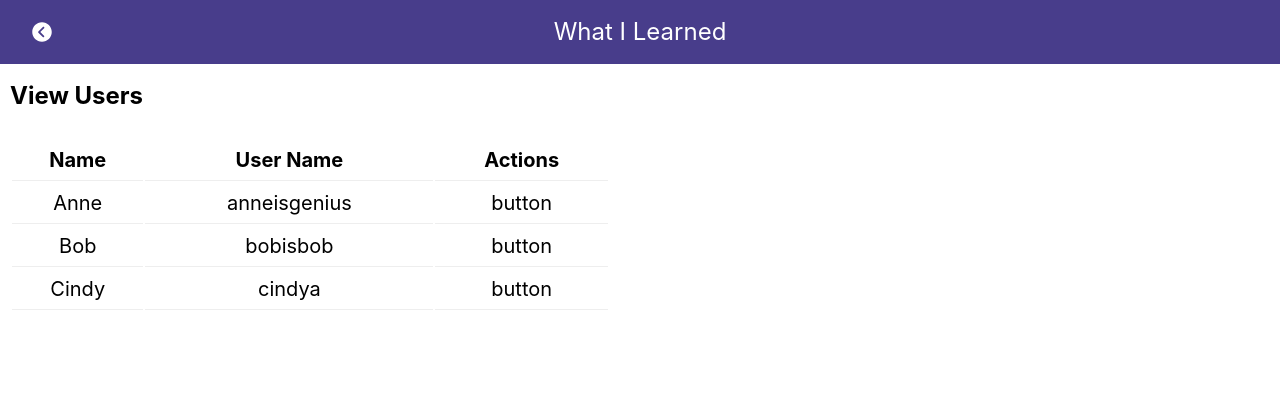
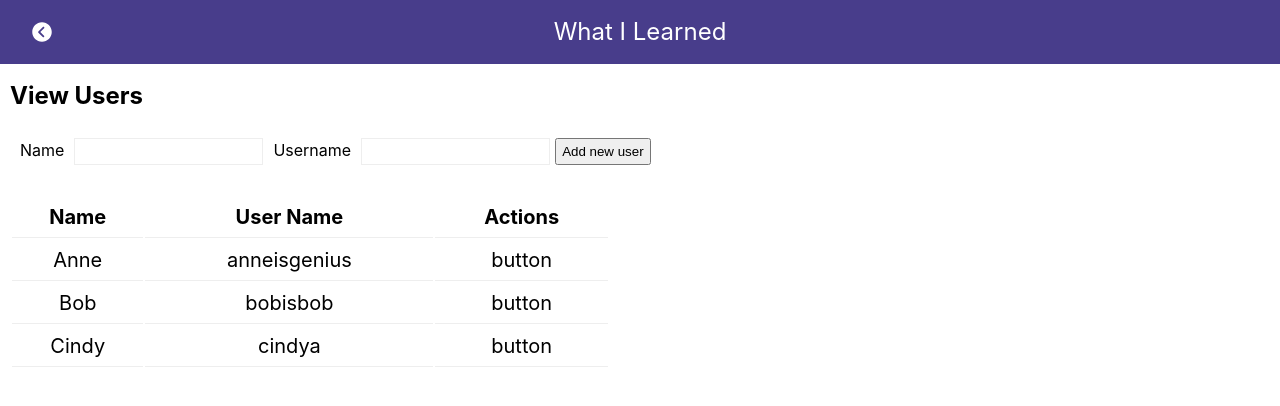
Before and after one commit to saebomp/todayilearned, a React (Create React App) app: page /addTodo in a window 1280 px wide. Shown: the top 406 px of the page. Built offline with nearby package versions, Linux system fonts and the light colour scheme; the HTML template or start-up script is replaced by a standard one.

Commit message:
feat : add addUser (todolist)

```diff
--- a/src/components/Todo/AddTodo.js
+++ b/src/components/Todo/AddTodo.js
@@ -1,5 +1,6 @@
 import React, {useState, useEffect} from 'react';
 import UserTable from './UserTable'
+import AddUserForm from './AddUserForm'
 
 const styles = {
   margin: {
@@ -19,14 +20,23 @@ const AddTodo = () => {
   const [users, setUsers] = useState(usersData)
   const [currentUser, setCurretUser] = useState(initialFormState)
 
-
+  const addUser = (user) => {
+    user.id = users.length + 1
+    setUsers([...users, user])
+    console.log(users)
+    //AddUserForm.js에서 props.addUser(user)로 addUser에 user를 보내줌.
+  }
 
   return (
    <div style={styles.margin}>
      <h2>View Users</h2>
+     <AddUserForm
+      addUser={addUser}
+     />
      <UserTable
       users={users}
      />
+     {/* pass props (userdata) to UserTable */}
    </div>
   )
   }
--- /dev/null
+++ b/src/components/Todo/AddUserForm.js
@@ -0,0 +1,63 @@
+import React, {useState, useEffect} from 'react';
+
+const styles = {
+  margin: {
+    marginTop:'30px',
+  },
+  label : {
+    margin:'0 10px'
+  },
+  input : {
+    border:'1px solid #eee',
+    padding:'5px'
+  },
+  btn : {
+    padding:'5px',
+    marginLeft:'5px'
+  }
+}
+
+const AddUserForm = (props) => {
+  const initialFormState = {id:null, name:'', username:''}
+  const [user, setUser] = useState(initialFormState)
+
+  const handleInputChange = (event) => {
+    console.log(event);
+    const {name, value} = event.target
+    setUser({...user,[name]:value})
+    //name (name, username)과 value (input 에 입력한값)을 둘가 가져와서 setUser 해줌
+  }
+  const handleSubmit = (event) => {
+    console.log('handelsubmit', event);
+    event.preventDefault();
+    if(!user.name || !user.username) return
+      props.addUser(user)
+      setUser(initialFormState)
+  }
+  return (
+    <form
+      style={styles.margin}
+      onSubmit={handleSubmit}
+    >
+      <label style={styles.label}>Name</label>
+      <input
+        type="text"
+        name="name"
+        value={user.name}
+        style={styles.input}
+        onChange={handleInputChange}
+      />
+      <label style={styles.label}>Username</label>
+      <input
+        type="text"
+        name="username"
+        value={user.username}
+        style={styles.input}
+        onChange={handleInputChange}
+      />
+      <button style={styles.btn}>Add new user</button>
+    </form>
+  )
+  }
+
+export default AddUserForm
--- a/src/components/Todo/UserTable.js
+++ b/src/components/Todo/UserTable.js
@@ -15,6 +15,7 @@ const styles = {
 }
 
 const UserTable = ({users}) => {
+  // (props)라고 쓰면 this.props.users 라고 써야함.
   return (
   <div>
     <table style={styles.table}>
@@ -25,6 +26,7 @@ const UserTable = ({users}) => {
       </thead>
       <tbody>
         {users.length > 0 ? (
+          //ternary oeprator
           users.map((user) => (
           <tr key={user.id}>
             <td style={styles.td}>{user.name}</td>
@@ -32,6 +34,7 @@ const UserTable = ({users}) => {
             <td style={styles.td}>button</td>
           </tr>
         ))
+        //map : iterate through user array
         ) : (
           <tr>
             <td colSpan={3}></td>
```
